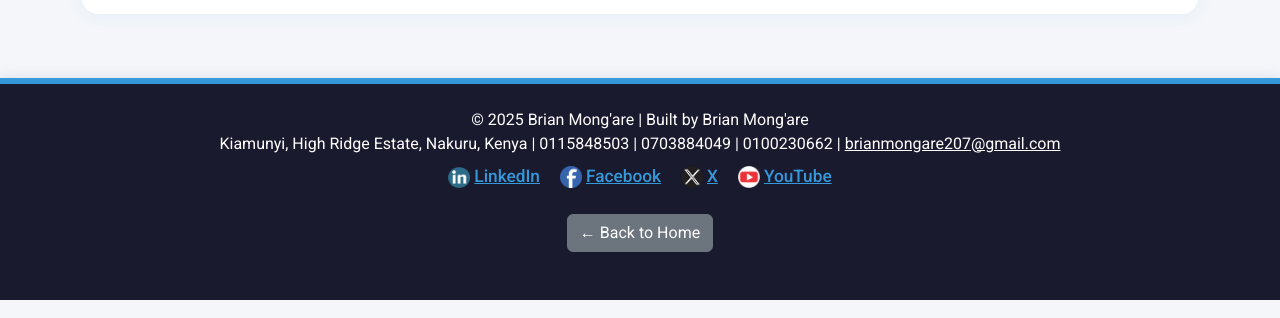
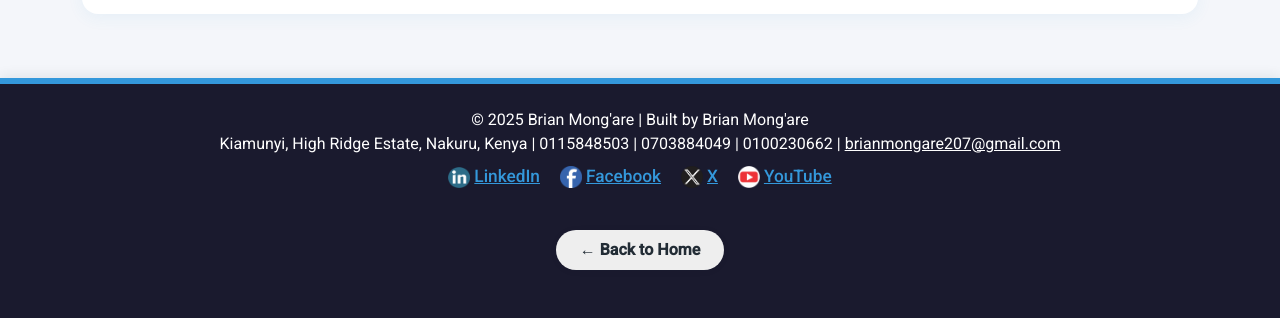
Before and after one commit to 26KBACE/My-biography-website, a website: page public/index.html in a window 1280 px wide. Shown: the part 5123-5441 px from the top of the page. Drawn offline with nearby package versions, Linux system fonts and the light colour scheme.

Commit message:
Update styles.css

```diff
--- a/public/styles.css
+++ b/public/styles.css
@@ -1,5 +1,6 @@
 /* ====== Modern Attractive Styles for Brian Mong'are Website ====== */
 
+/* Base Styles */
 body {
     font-family: 'Roboto', Arial, sans-serif;
     background: #f4f6fa;
@@ -168,7 +169,8 @@ label {
 }
 
 /*
-  On mobile, stack portfolio documents vertically. Each portfolio PDF will take full width and appear one below the other.
+  On mobile, stack portfolio documents vertically.
+  Each portfolio PDF will take full width and appear one below the other.
   This improves readability and usability on small screens.
 */
 @media (max-width: 767px) {
@@ -207,6 +209,25 @@ label {
     background: #1abc9c;
     color: #fff;
     box-shadow: 0 4px 24px rgba(26,42,62,0.10);
+}
+
+/* Home Button */
+.btn-home {
+    background: #eee;
+    color: #222c35;
+    border-radius: 2rem;
+    font-weight: 600;
+    font-size: 1rem;
+    padding: 0.5rem 1.5rem;
+    border: none;
+    box-shadow: 0 1px 8px rgba(26,42,62,0.04);
+    transition: background 0.2s, color 0.2s;
+    margin-top: 1rem;
+}
+.btn-home:hover, .btn-home:focus {
+    background: #3498db;
+    color: #fff;
+    text-decoration: none;
 }
 
 /* Socials */
```
